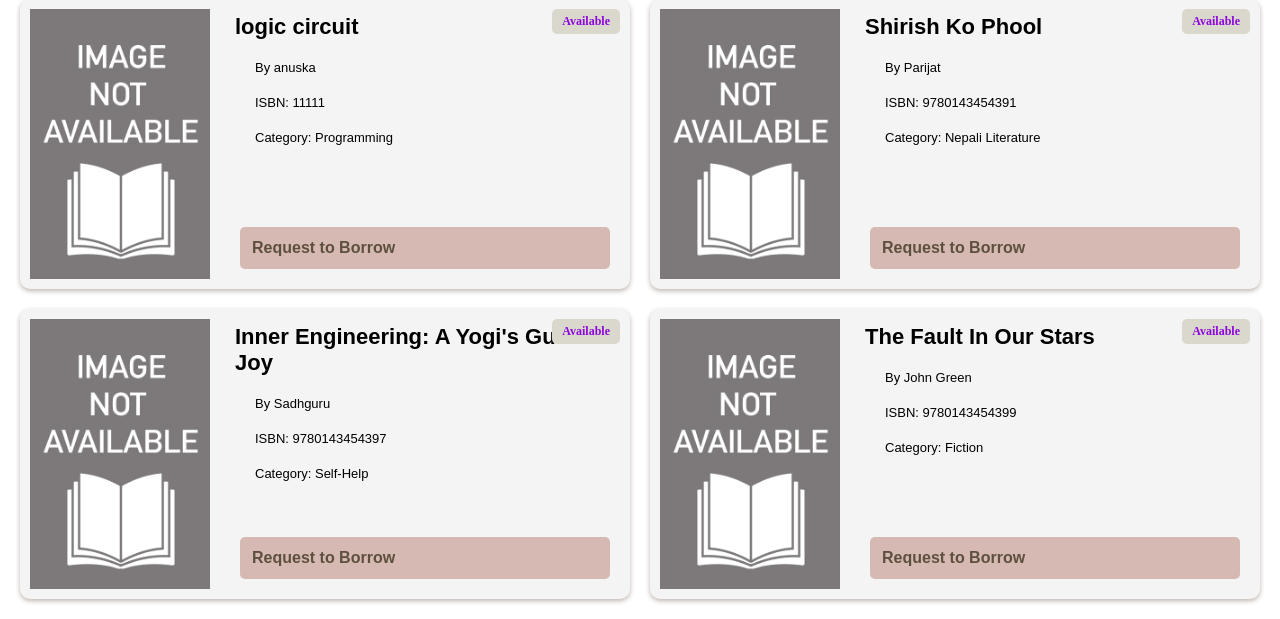
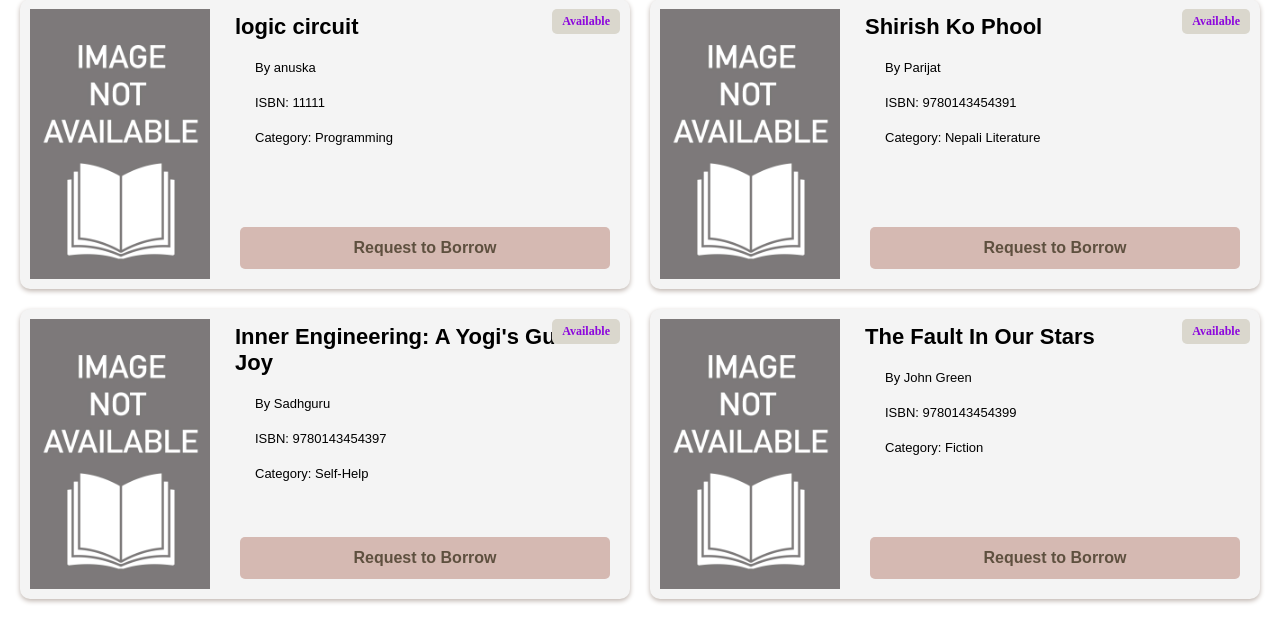
Before and after one commit to janaki0068/library-management-system, a Django app: page /browse-books/ in a window 1280 px wide. Shown: the part 273-892 px from the top of the page. Run offline with Django 5.2, Linux system fonts and the light colour scheme; a user stored in the database is signed in; data comes from the database, SQL or seed files in the repository; both versions use the stored data as it was after the commit; some web fonts are replaced.

Commit message:
prep for deploying

```diff
--- a/assets/css/browsebooks.css
+++ b/assets/css/browsebooks.css
@@ -226,6 +226,7 @@ p{
     font-family: 'Jost', sans-serif;
     font-weight: bold;
     cursor: pointer;
+    text-align: center;
 }
 
 .messages-container{
@@ -363,12 +364,14 @@ a.borrow-button {
     font-family: 'Jost', sans-serif;
     font-weight: bold;
     cursor: pointer;
+    text-align: center;
 }
 
 .disabled-btn {
     background-color: var(--btn-color-2);
     color: var(--btn-text-color-1);
     cursor: not-allowed;
+    text-align: center;
 }
 
 .page-header {
--- a/templates/login.html
+++ b/templates/login.html
@@ -58,7 +58,7 @@
           Remember me
         </label>
 
-        <a href="{% url 'forgot_password' %}" class="forgot-password">
+        <a href="#" class="forgot-password">
           Forgot password?
         </a>
       </div>
```
Also changed, not shown: db.sqlite3.
